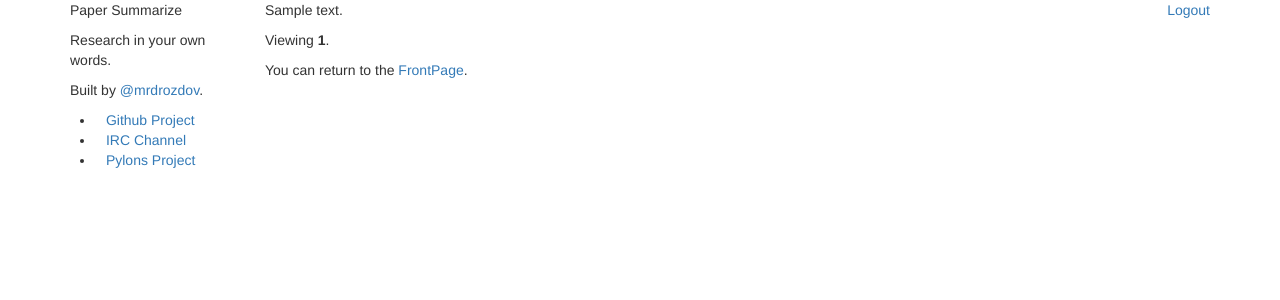
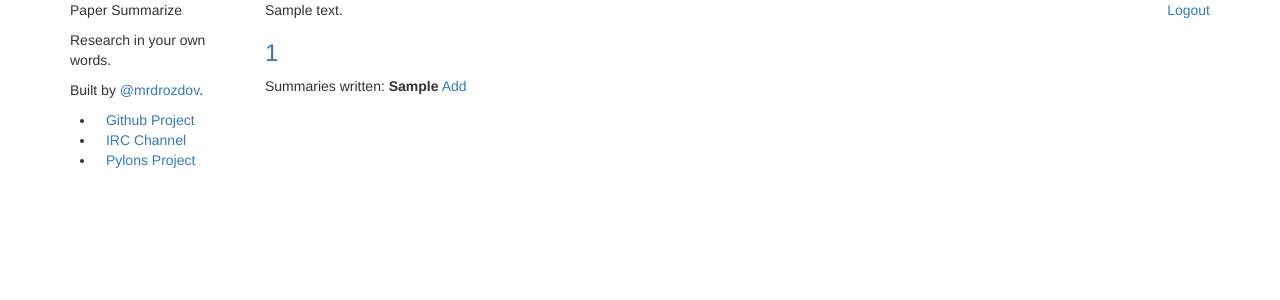
Before and after one commit to mrdrozdov/papersummarize, a Python web app: template papersummarize/templates/paper.jinja2 in a window 1280 px wide. Shown: the top 300 px of the page. Run offline with Jinja, Linux system fonts and the light colour scheme; the template is opened without the code that fills it: most values are stand-ins (such as "Sample title", 1, 10 or a date in 2020); some libraries are stand-ins or nearby versions; some web fonts are replaced.

Commit message:
Change paper layout.

```diff
--- a/papersummarize/templates/add_summary.jinja2
+++ b/papersummarize/templates/add_summary.jinja2
@@ -4,10 +4,7 @@
 
 {% block content %}
 <p>
-Submit summary for <strong>{{ paper.arxiv_id }}</strong>
-</p>
-<p>You can return to the
-<a href="{{request.route_url('view_page', pagename='FrontPage')}}">FrontPage</a>.
+Submit summary for <strong><a href="{{request.route_url('view_paper', arxiv_id=paper.arxiv_id)}}">{{paper.arxiv_id}}</a></strong>
 </p>
 <form action="{{ save_url }}" method="post">
 <div class="form-group">
--- a/papersummarize/templates/edit_summary.jinja2
+++ b/papersummarize/templates/edit_summary.jinja2
@@ -4,10 +4,7 @@
 
 {% block content %}
 <p>
-Submit summary for <strong>{{ paper.arxiv_id }}</strong>
-</p>
-<p>You can return to the
-<a href="{{request.route_url('view_page', pagename='FrontPage')}}">FrontPage</a>.
+Submit summary for <strong><a href="{{request.route_url('view_paper', arxiv_id=paper.arxiv_id)}}">{{paper.arxiv_id}}</a></strong>
 </p>
 <form action="{{ save_url }}" method="post">
 <div class="form-group">
--- a/papersummarize/templates/paper.jinja2
+++ b/papersummarize/templates/paper.jinja2
@@ -5,9 +5,13 @@
 {% block content %}
 <p>{{ content|safe }}</p>
 <p>
-    Viewing <strong>{{paper.arxiv_id}}</strong>.
+    <h3><a href="{{request.route_url('view_paper', arxiv_id='{{paper.arxiv_id}}')}}">{{paper.arxiv_id}}</a></h3>
 </p>
-<p>You can return to the
-<a href="{{request.route_url('view_page', pagename='FrontPage')}}">FrontPage</a>.
+<p>
+    Summaries written: <strong>{{ summaries_written }}</strong> {% if summary_written %}
+            <a href="{{ request.route_url('edit_summary', arxiv_id=paper.arxiv_id) }}">Edit</a>
+            {% else %}
+            <a href="{{ request.route_url('add_summary', arxiv_id=paper.arxiv_id) }}">Add</a>
+    {% endif %}
 </p>
 {% endblock content %}
--- a/papersummarize/views/papers.py
+++ b/papersummarize/views/papers.py
@@ -6,13 +6,15 @@ from pyramid.httpexceptions import HTTPFound
 
 from pyramid.view import view_config
 
-from ..models import Summary
+from ..models import Paper, Summary
 
 @view_config(route_name='view_paper', renderer='../templates/paper.jinja2',
              permission='view')
 def view_paper(request):
     paper = request.context.paper
-    return dict(paper=paper)
+    summary_written = request.dbsession.query(Summary).filter_by(creator=request.user, paper=paper).count() == 1
+    summaries_written = request.dbsession.query(Summary).filter_by(paper=paper).count()
+    return dict(paper=paper, summary_written=summary_written, summaries_written=summaries_written)
 
 @view_config(route_name='add_summary', renderer='../templates/add_summary.jinja2',
              permission='create')
```
